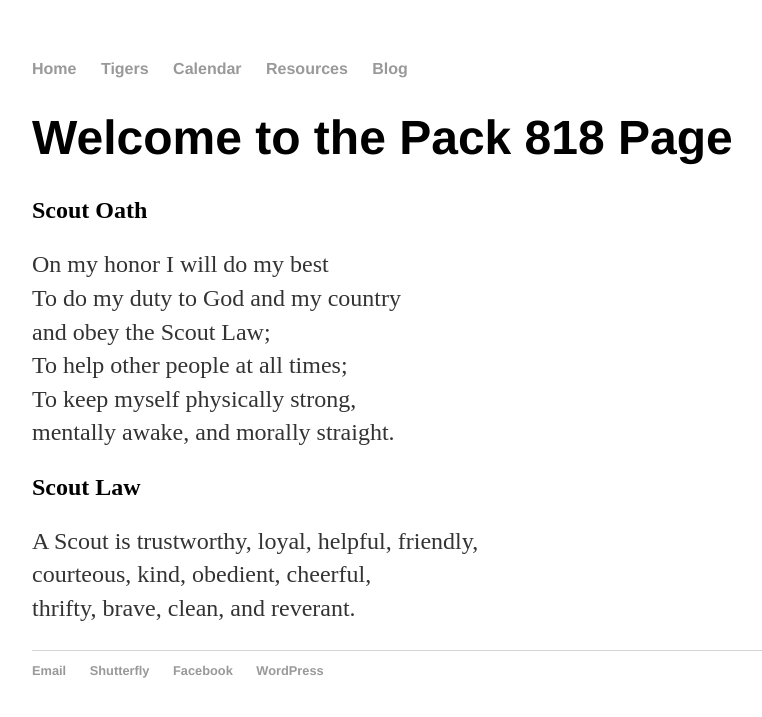
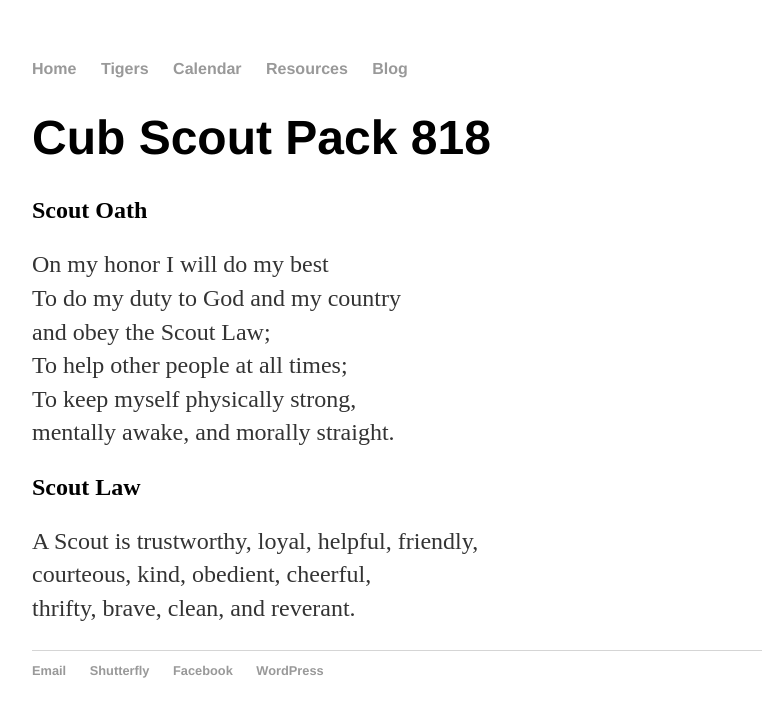
Before and after one commit to clare-pack818/clare-pack818.github.io, a Jekyll site: the page built from index.html, in a window 1280 px wide. Shown: the top 717 px of the page, without its empty margins (160-922 px from the left). Built offline with Jekyll 4.4.1, drawn with Linux system fonts in a browser that asks for light colours.

Commit message:
Update index.html

```diff
--- a/index.html
+++ b/index.html
@@ -3,7 +3,7 @@ layout: default
 title: Pack 818 - Claremont, CA
 ---
 <div class="blurb">
-	<h1>Welcome to the Pack 818 Page</h1>
+	<h1>Cub Scout Pack 818</h1>
 	<b><h2>Scout Oath</h2></b>
 	<p>On my honor I will do my best<br>
 		To do my duty to God and my country<br>
```
